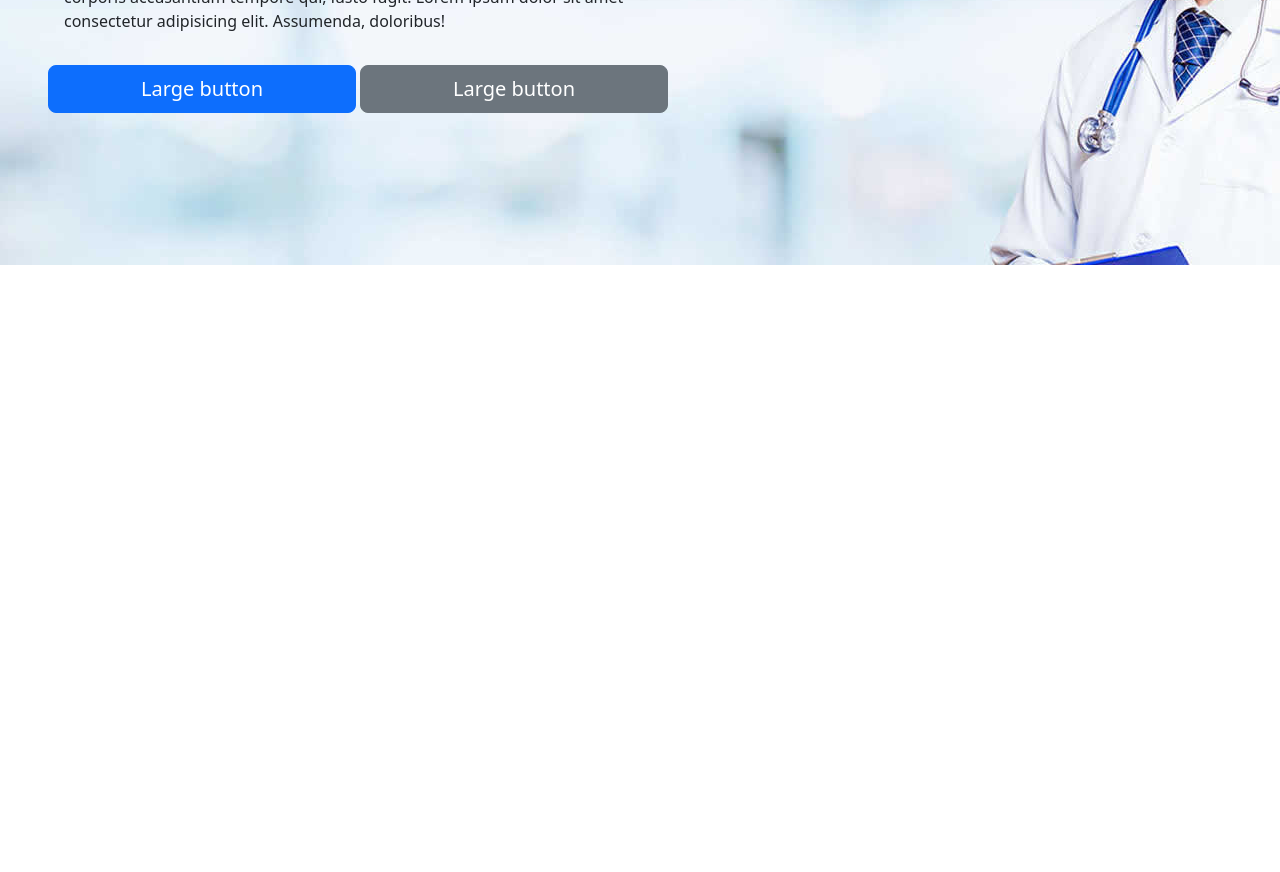
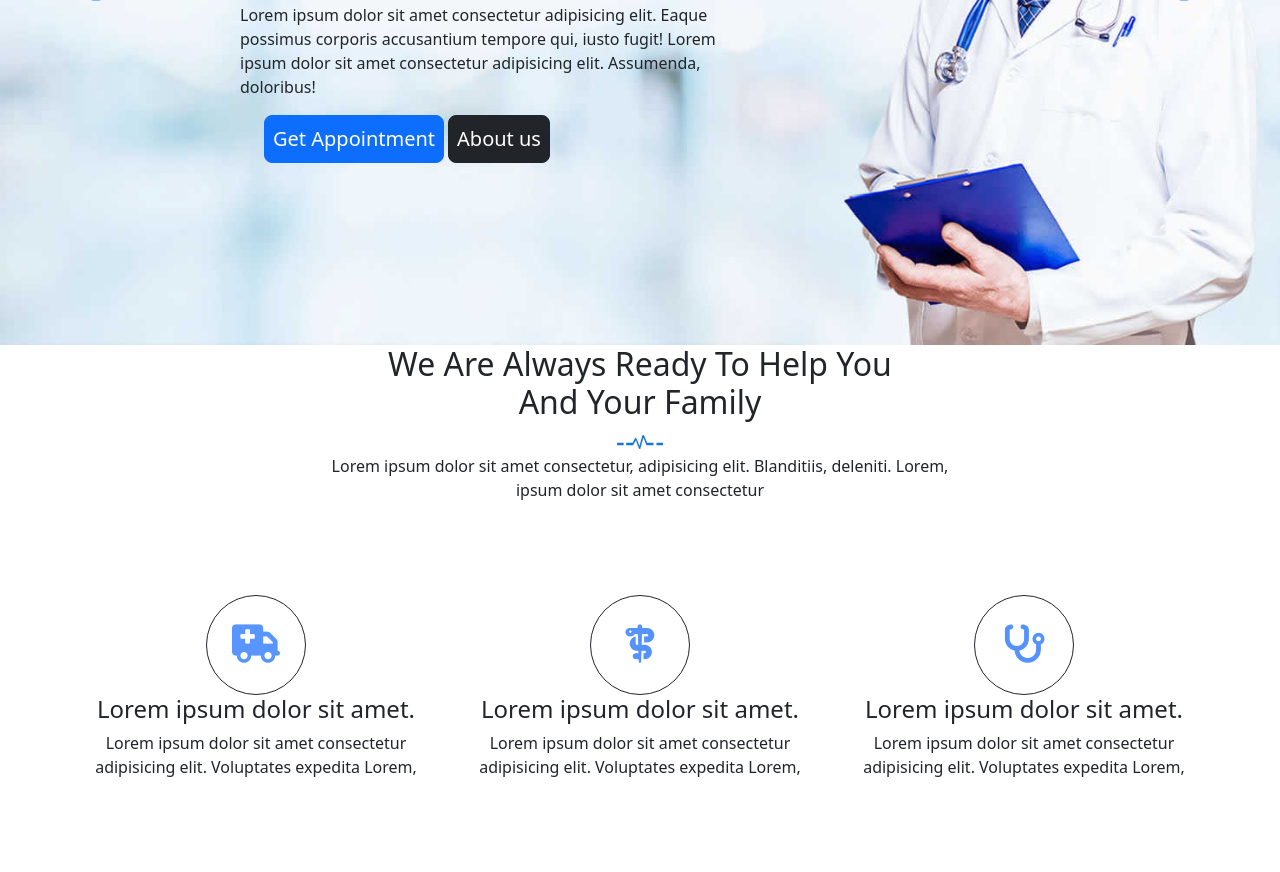
Before and after one commit to medreda007/final-project-css-medredakarim, a website: page index.html in a window 1280 px wide. Shown: the part 438-1310 px from the top of the page. Before the commit the page ends 800 px from the top, so only its background shows below. Drawn offline with nearby package versions, Linux system fonts and the light colour scheme.

Commit message:
section 2(full sass)

```diff
--- a/index.html
+++ b/index.html
@@ -11,7 +11,7 @@
 <body>
     <!-- navbar -->
     <nav class="navbar navbar-expand-lg navbar-light bg-light d-flex">
-        <div class="container-fluid">
+        <div class="container">
             <a class="navbar-brand" href="#"><img src="./public/img/logo.png" alt=""></a>
             <button class="navbar-toggler" type="button" data-bs-toggle="collapse" data-bs-target="#navbarNavDropdown"
                 aria-controls="navbarNavDropdown" aria-expanded="false" aria-label="Toggle navigation">
@@ -77,21 +77,21 @@
     <!-- section1:carousel -->
     <div id="carouselExample" class="carousel slide">
         <div class="carousel-inner">
-            <div class="carousel-item active">
-                <div class="img1 d-flex flex-lg-column justify-content-lg-center">
-                    <p class="fs-1 w-50 p-3 ms-5 px-3">
+            <div class="carousel-item active img1">
+                <div class=" d-flex flex-lg-column justify-content-lg-center align-items-lg-center w-75 h-100">
+                    <p class="fs-1 paragraph1">
                         We Provide Medical Services That You Can Trust!
                     </p>
-                    <p class="fs-6 w-50 p-3 ms-5 px-3">Lorem ipsum dolor sit amet consectetur adipisicing elit. Eaque possimus corporis
+                    <p class="fs-6 paragraph1">Lorem ipsum dolor sit amet consectetur adipisicing elit. Eaque possimus
+                        corporis
                         accusantium tempore qui,
                         iusto fugit! Lorem ipsum dolor sit amet consectetur adipisicing elit. Assumenda, doloribus!</p>
-                    <div class="d-flex gap-1 ms-5">
-                        <button type="button" class="btn btn-primary btn-lg w-25">Large button</button>
-                        <button type="button" class="btn btn-secondary btn-lg w-25">Large button</button>
+                    <div class="d-flex w-50 gap-1 ms-5">
+                        <button type="button" class="btn btn-primary btn-lg p-2">Get Appointment</button>
+                        <button type="button" class="btn btn-dark btn-lg p-2">About us</button>
                     </div>
                 </div>
             </div>
-
             <div class="carousel-item">
                 <img src="..." class="d-block w-100" alt="...">
             </div>
@@ -110,8 +110,38 @@
             <span class="visually-hidden">Next</span>
         </button>
     </div>
-
-
+    <!-- section 2 -->
+    <div class="sec2">
+        <h2>We Are Always Ready To Help You And Your Family</h2>
+        <img src="./public/img/section-img.png" alt="">
+        <p>Lorem ipsum dolor sit amet consectetur, adipisicing elit. Blanditiis, deleniti. Lorem, ipsum dolor sit amet
+            consectetur</p>
+    </div>
+    <div class="icons">
+        <div class="icons-parts">
+            <div class="icon-border">
+                <i class="fa-solid fa-truck-medical" style="color: #5895fe;"></i>
+            </div>
+            <h4>Lorem ipsum dolor sit amet.</h4>
+            <p>Lorem ipsum dolor sit amet consectetur adipisicing elit. Voluptates expedita Lorem,</p>
+        </div>
+        <div class="icons-parts">
+            <div class="icon-border">
+                <i class="fa-solid fa-staff-snake" style="color: #5692fb;"></i>
+            </div>
+            <h4>Lorem ipsum dolor sit amet.</h4>
+            <p>Lorem ipsum dolor sit amet consectetur adipisicing elit. Voluptates expedita Lorem,</p>
+        </div>
+        <div class="icons-parts">
+            <div class="icon-border">
+                <i class="fa-solid fa-stethoscope" style="color: #5692fb;"></i>
+            </div>
+            <h4>Lorem ipsum dolor sit amet.</h4>
+            <p>Lorem ipsum dolor sit amet consectetur adipisicing elit. Voluptates expedita Lorem,</p>
+        </div>
+    </div>
+    <!-- section 3 -->
+    <div class="bg-img2"></div>
     <script src=./node_modules/bootstrap/dist/js/bootstrap.bundle.js></script>
 </body>
 
--- a/src/sass/app.sass
+++ b/src/sass/app.sass
@@ -2,4 +2,5 @@
 @import ./_variables
 @import ./_fonts
 @import ../../node_modules/bootstrap/scss/bootstrap.scss
+@import ../../node_modules/@fortawesome/fontawesome-free/css/all.css
 @import ./_allModules
--- a/src/sass/modules/home/_main.sass
+++ b/src/sass/modules/home/_main.sass
@@ -1,3 +1,36 @@
 .img1
-    height: 80vh
+    height: 90vh
     background-image: url(../img/slider.jpg)
+    background-size: cover
+.paragraph1
+    width: 50% !important
+.sec2
+    display: flex
+    justify-content: center
+    text-align: center
+    align-items: center
+    flex-direction: column
+    h2
+        width: 40%
+    p
+        width: 50%
+.icons
+    display: flex
+    justify-content: space-around
+    padding: 5%
+    .icon-border
+        display: flex
+        justify-content: center
+        align-items: center
+        border: solid 1px
+        border-radius: 50%
+        width: 100px
+        height: 100px
+        font-size: 3vw
+.icons-parts
+    display: flex
+    flex-direction: column
+    text-align: center
+    align-items: center
+    justify-content: center
+    padding: 1vw
```
Also changed, not shown: public/css/app.css, 1 other file.
